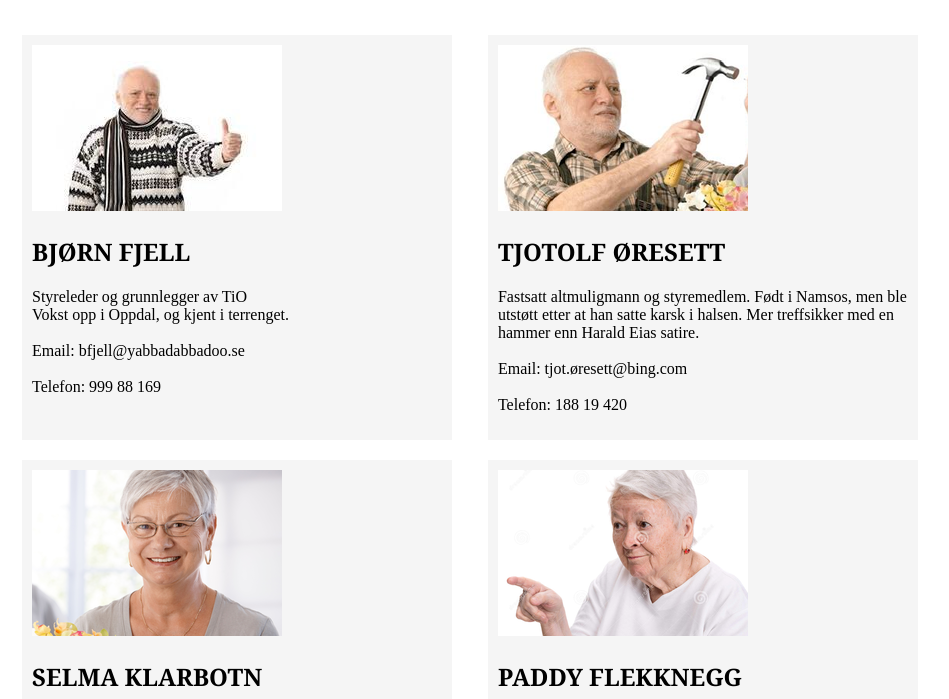
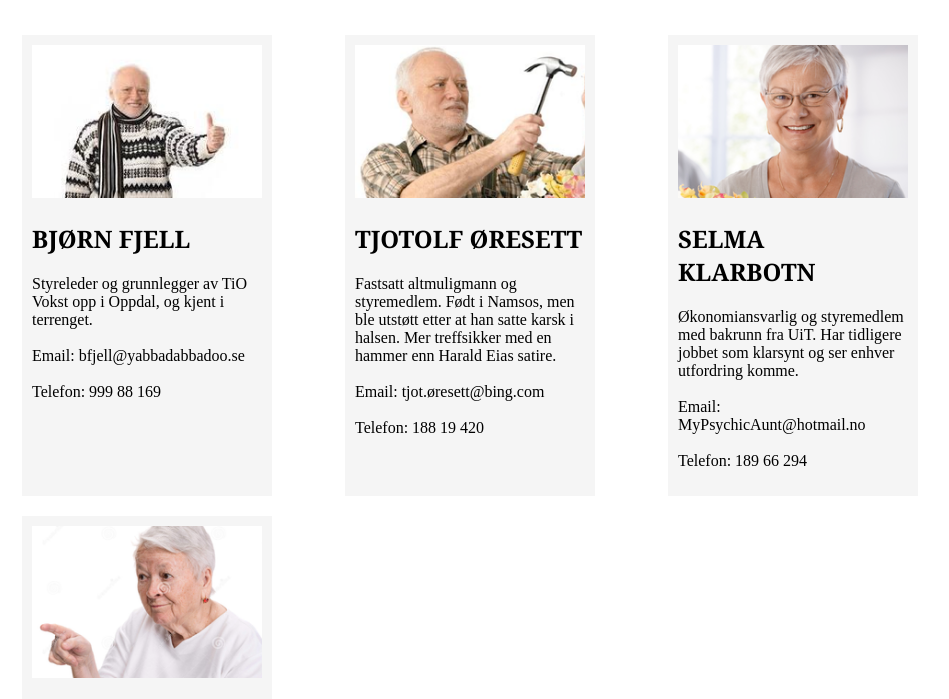
Before and after one commit to kristbsy/Webtek-prosjekt, a plain HTML site: page P3/nettsider/omOss.html in a window 1280 px wide. Shown: the part 79-778 px from the top of the page, without its empty margins (170-1119 px from the left). Drawn offline with Linux system fonts and the light colour scheme.

Commit message:
gjorde boksene til styremedlemmene tynnere

```diff
--- a/P3/Styling/omOss.css
+++ b/P3/Styling/omOss.css
@@ -7,7 +7,7 @@
 
 .container_styremedlem{
   background-color: #F5F5F5;
-  width: 48%;
+  width: 24%;
   min-width: 250px;
   overflow: auto;
   box-sizing: border-box;
--- a/P3/scripts/home.js
+++ b/P3/scripts/home.js
@@ -45,10 +45,10 @@ function artikkelHome() {
 }
 
 let news = document.getElementById("home_news");
-//news.onload = artikkelHome();
+news.onload = artikkelHome();
 
 
-
+/*
 function MakeList(task) { //Function to make the listed elemetns show in the correct order.
     for (let i = 0; i < artikkel.length; i++) {
         let list = document.getElementById("home_news")
@@ -62,3 +62,4 @@ function MakeList(task) { //Function to make the listed elemetns show in the cor
         list.appendChild(node);
     }
 }
+*/
```
Also changed, not shown: P3/scripts/slideshow.js (+6 -4 lines).
